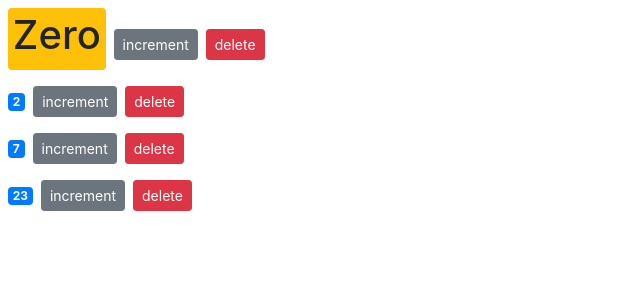
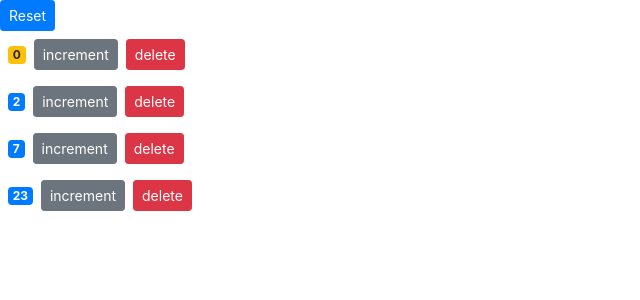
Before and after one commit to jesiolowski-wsb/react2024_podyplomowka, a React (Create React App) app: page / in a window 1280 px wide. Shown: the top 300 px of the page, without its empty margins (0-640 px from the left). Built offline with nearby package versions, Linux system fonts and the light colour scheme.

Commit message:
fully controlled component (increment + delete+ reset)

```diff
--- a/src/components/counter.jsx
+++ b/src/components/counter.jsx
@@ -1,30 +1,20 @@
 import React, { useState } from "react";
 
 const Counter = (props) => {
-  console.log("props", props);
-  const [value, setCount] = useState(props.value);
-
-  const formatCount = () => (value === 0 ? <h1>Zero</h1> : value);
-
   let classes = "badge m-2 badge-";
-  classes += value === 0 ? "warning" : "primary";
-
-  const handleIncrement = (incrementBy) => {
-    setCount(value + incrementBy);
-  };
+  classes += props.counter.value === 0 ? "warning" : "primary";
 
   return (
     <div>
-      {props.children}
-      <span className={classes}>{formatCount()}</span>
+      <span className={classes}>{props.counter.value}</span>
       <button
-        onClick={() => handleIncrement(10)}
+        onClick={() => props.onIncrement(props.counter)}
         className={"btn btn-secondary btn-sm"}
       >
         increment
       </button>
       <button
-        onClick={() => props.onDelete(props.id)}
+        onClick={() => props.onDelete(props.counter.id)}
         className="btn btn-sm btn-danger m-2"
       >
         delete
--- a/src/components/counters.jsx
+++ b/src/components/counters.jsx
@@ -13,14 +13,35 @@
     setCounters(counters.filter((c) => c.id !== counterId));
   };
 
+  const handleReset = () => {
+    const countersReset = counters.map((c) => {
+      c.value = 0;
+      return c;
+    });
+
+    setCounters(countersReset);
+  };
+
+  const handleIncrement = (counter) => {
+    const countersUpdated = [...counters];
+    const index = countersUpdated.indexOf(counter);
+    countersUpdated[index] = { ...counter };
+    countersUpdated[index].value++;
+
+    setCounters(countersUpdated);
+  };
+
   return (
     <div>
+      <button onClick={handleReset} className={"btn btn-sm btn-primary"}>
+        Reset
+      </button>
       {counters.map((counter) => (
         <Counter
           key={counter.id}
-          id={counter.id}
-          value={counter.value}
+          counter={counter}
           onDelete={handleDelete}
+          onIncrement={handleIncrement}
         />
       ))}
     </div>
```
